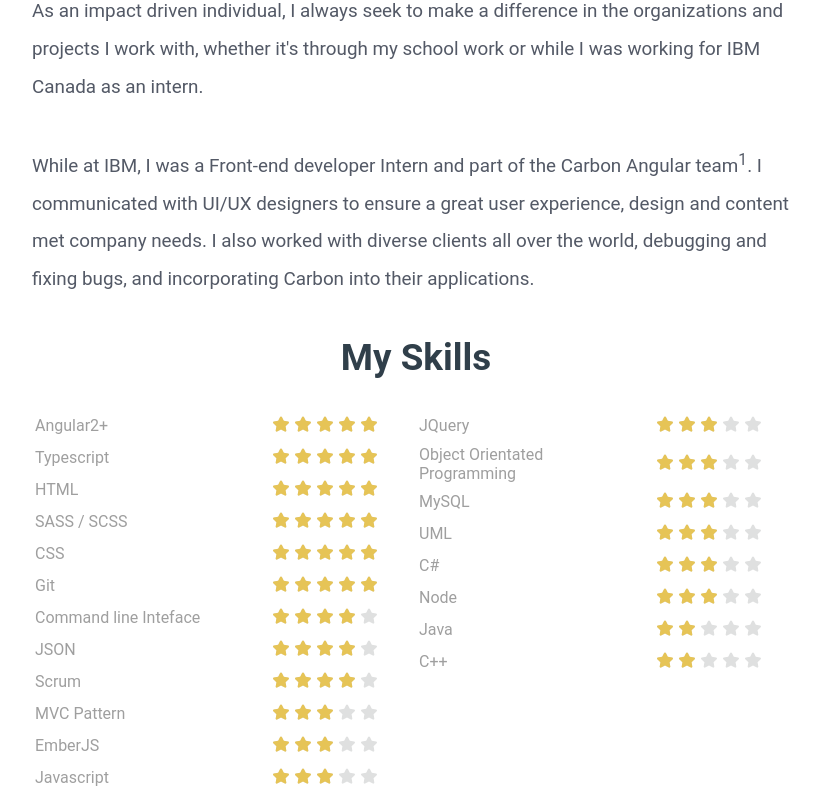
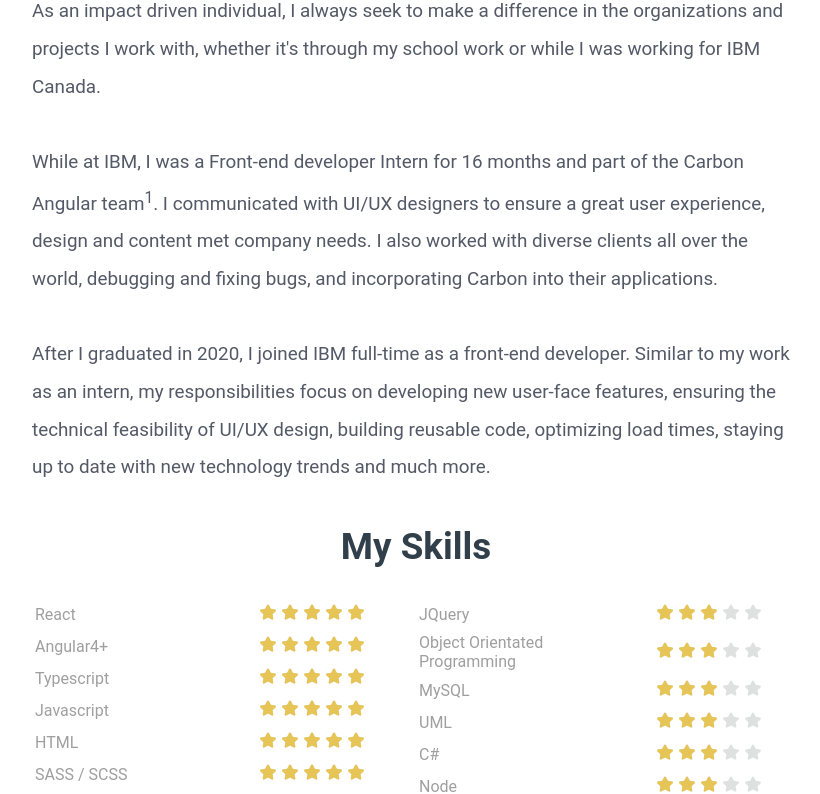
Before and after one commit to youda97/my-website, an Angular app: page / in a window 1280 px wide. Shown: the part 5412-6206 px from the top of the page, without its empty margins (224-1044 px from the left). Built offline with nearby package versions, Linux system fonts and the light colour scheme.

Commit message:
Update about me

```diff
--- a/src/app/about-me/about-me.component.html
+++ b/src/app/about-me/about-me.component.html
@@ -7,29 +7,35 @@
 			</p>
 			<p>
 				As an impact driven individual, I always seek to make a difference in the organizations and projects I work with,
-				whether it's through my school work or while I was working for IBM Canada as an intern.
+				whether it's through my school work or while I was working for IBM Canada.
 			</p>
 			<p>
-				While at IBM, I was a Front-end developer Intern and part of the Carbon Angular team<sup>1</sup>.
+				While at IBM, I was a Front-end developer Intern for 16 months and part of the Carbon Angular team<sup>1</sup>.
 				I communicated with UI/UX designers to ensure a great user experience, design and content met company needs.
 				I also worked with diverse clients all over the world, debugging and fixing bugs, and incorporating Carbon into their applications.
+			</p>
+
+			<p>
+				After I graduated in 2020, I joined IBM full-time as a front-end developer. Similar to my work as an intern, my responsibilities focus on
+				developing new user-face features, ensuring the technical feasibility of UI/UX design, building reusable code, optimizing load times,
+				staying up to date with new technology trends and much more.
 			</p>
 
 			<h1>My Skills</h1>
 			<div class="skills">
 				<table class="column">
-					<tr><td class="skill">Angular2+ </td><td class="rating"><span class="no-fill"><span class="fill-5"></span></span></td></tr>
+					<tr><td class="skill">React </td><td class="rating"><span class="no-fill"><span class="fill-5"></span></span></td></tr>
+					<tr><td class="skill">Angular4+ </td><td class="rating"><span class="no-fill"><span class="fill-5"></span></span></td></tr>
 					<tr><td class="skill">Typescript</td><td class="rating"><span class="no-fill"><span class="fill-5"></span></span></td></tr>
+					<tr><td class="skill">Javascript</td><td class="rating"><span class="no-fill"><span class="fill-5"></span></span></td></tr>
 					<tr><td class="skill">HTML</td><td class="rating"><span class="no-fill"><span class="fill-5"></span></span></td></tr>
 					<tr><td class="skill">SASS / SCSS</td><td class="rating"><span class="no-fill"><span class="fill-5"></span></span></td></tr>
 					<tr><td class="skill">CSS</td><td class="rating"><span class="no-fill"><span class="fill-5"></span></span></td></tr>
 					<tr><td class="skill">Git</td><td class="rating"><span class="no-fill"><span class="fill-5"></span></span></td></tr>
-					<tr><td class="skill">Command line Inteface</td><td class="rating"><span class="no-fill"><span class="fill-4"></span></span></td></tr>
-					<tr><td class="skill">JSON </td><td class="rating"><span class="no-fill"><span class="fill-4"></span></span></td></tr>
+					<tr><td class="skill">JSON </td><td class="rating"><span class="no-fill"><span class="fill-5"></span></span></td></tr>
 					<tr><td class="skill">Scrum  </td><td class="rating"><span class="no-fill"><span class="fill-4"></span></span></td></tr>
 					<tr><td class="skill">MVC Pattern </td><td class="rating"><span class="no-fill"><span class="fill-3"></span></span></td></tr>
 					<tr><td class="skill">EmberJS</td><td class="rating"><span class="no-fill"><span class="fill-3"></span></span></td></tr>
-					<tr><td class="skill">Javascript</td><td class="rating"><span class="no-fill"><span class="fill-3"></span></span></td></tr>
 				</table>
 
 				<table class="column">
```
